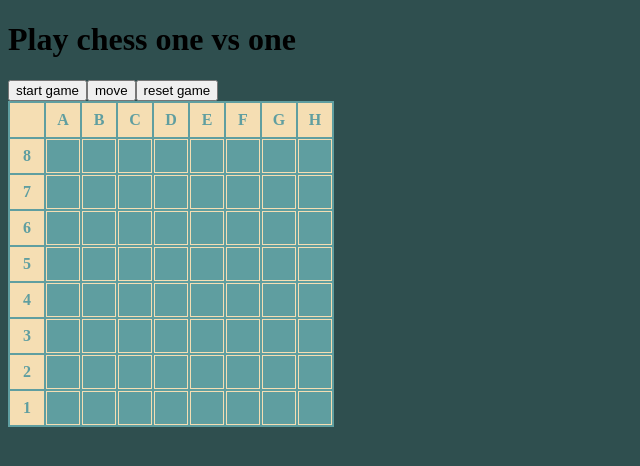
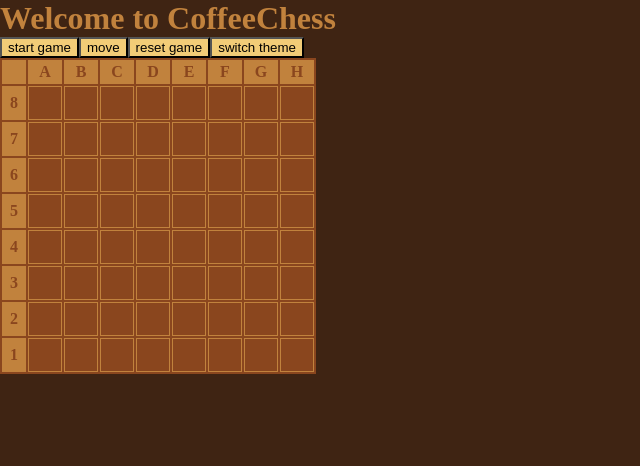
Before and after one commit to rolbra/webChess, an Angular app: page / in a window 1280 px wide. Shown: the top 466 px of the page, without its empty margins (0-640 px from the left). Built offline with nearby package versions, Linux system fonts and the light colour scheme.

Commit message:
theme selector

```diff
--- a/src/app/app.component.html
+++ b/src/app/app.component.html
@@ -1,10 +1,11 @@
 <main class="main">
-  <div class="content">
-    <h1>Play chess one vs one</h1>
+  <div class="content" [ngClass]="themes[currentThemeIndex]">
+    <h1>{{title}}</h1>
 
     <button (click)="setFigures()">start game</button>
     <button (click)="move()">move</button>
     <button (click)="resetGame()">reset game</button>
+    <button id="btnTheme" (click)="switchTheme()">switch theme</button>
 
     <table class="board" (click)="onClick($event)" (keydown)="onKeydown($event)" tabindex="0">
       <tr>
--- a/src/app/app.component.scss
+++ b/src/app/app.component.scss
@@ -1,25 +1,44 @@
-.body{
-    background-color: darkslategrey;
+:host{
+    display: block; /* Ensures the host element takes up space */
+    height: inherit;
+}
+
+.main{
+    height: inherit;
+}
+
+.content{
+    height: inherit;
+    background-color: var(--dark, black);
+}
+
+h1{
+    margin: unset;
+    color: var(--light, lightgrey);
+}
+
+button{
+    background-color: var(--highlight, white);
 }
 
 .board{
-    background-color:cadetblue;
-    color: wheat;
+    background-color: var(--middle, darkgrey);
     width: fit-content;
 }
 
 th{
     margin: 1px;
-    border: 1px solid wheat;
-    background-color: wheat;
-    color: cadetblue;
-    width: 30px;
-    height: 30px;
+    border: 1px solid var(--light, lightgrey);
+    background-color: var(--light, lightgrey);
+    color: var(--middle, darkgrey);
+    width: 20px;
+    height: 20px;
 }
 
 td{
     margin: 1px;
-    border: 1px solid wheat;
+    border: 1px solid var(--light, lightgrey);
+    color: black;
     font-size: x-large;
     text-align: center;
     width: 30px;
--- a/src/app/app.component.ts
+++ b/src/app/app.component.ts
@@ -1,18 +1,21 @@
 import { Component } from '@angular/core';
 import { RouterOutlet } from '@angular/router';
+import { CommonModule } from '@angular/common';
 import { PositionerService } from './positioner.service';
 
 @Component({
   selector: 'app-root',
   standalone: true,
-  imports: [RouterOutlet],
+  imports: [RouterOutlet, CommonModule],
   templateUrl: './app.component.html',
   styleUrl: './app.component.scss'
 })
 
 export class AppComponent{
 
-  title = 'webChess';
+  public themes: string[] = ['coffee', 'green', 'barbie', ''];
+  public currentThemeIndex: number = 0;
+  public title = 'Welcome to CoffeeChess';
   public cellArray: string[][] = [];
 
   private positions!: Object;
@@ -129,4 +132,8 @@
 
     this.setFigures();
   }
+
+  public switchTheme(){
+    this.currentThemeIndex = ++this.currentThemeIndex % this.themes.length;
+  }
 }
--- a/src/styles.scss
+++ b/src/styles.scss
@@ -1,4 +1,27 @@
 /* You can add global styles to this file, and also import other style files */
+
+//Color Themes
+.coffee{
+    --highlight: #f2cc77;
+    --light: #c1823d;
+    --middle: #8a461e;
+    --dark: #3f2413;
+}
+.green{
+    --highlight: #f0d497;
+    --light: wheat;
+    --middle: cadetblue;
+    --dark: darkslategrey;
+}
+.barbie{
+    --highlight: #f0d497;
+    --light: rgb(237, 188, 247);
+    --middle: rgb(203, 96, 212);
+    --dark: rgb(69, 17, 85);
+}
+//End Color Themes
+
 body{
-    background-color: darkslategrey;
+    margin: 0; /* Remove default margin */
+    height: 100vh; /* Full height */
 }
```
